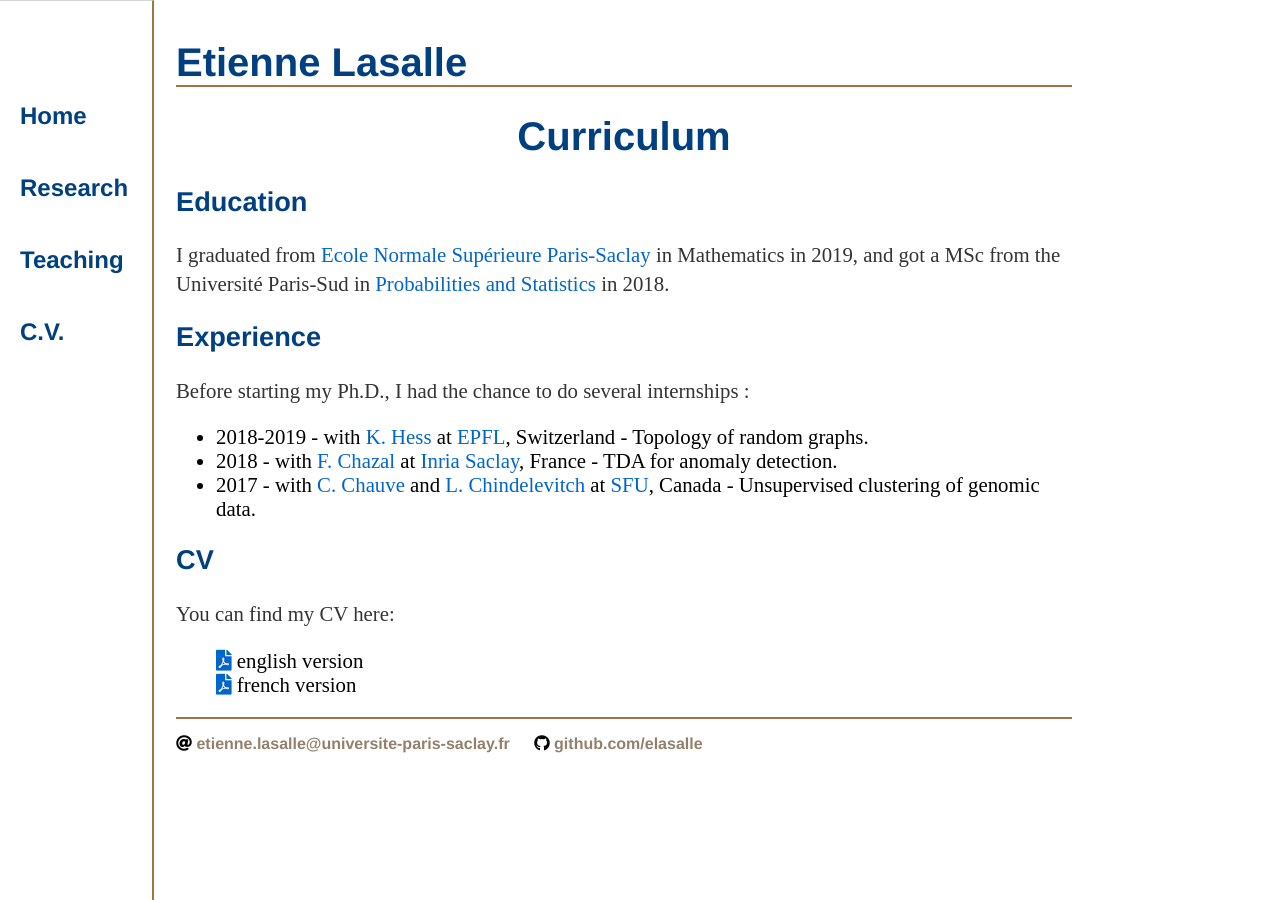
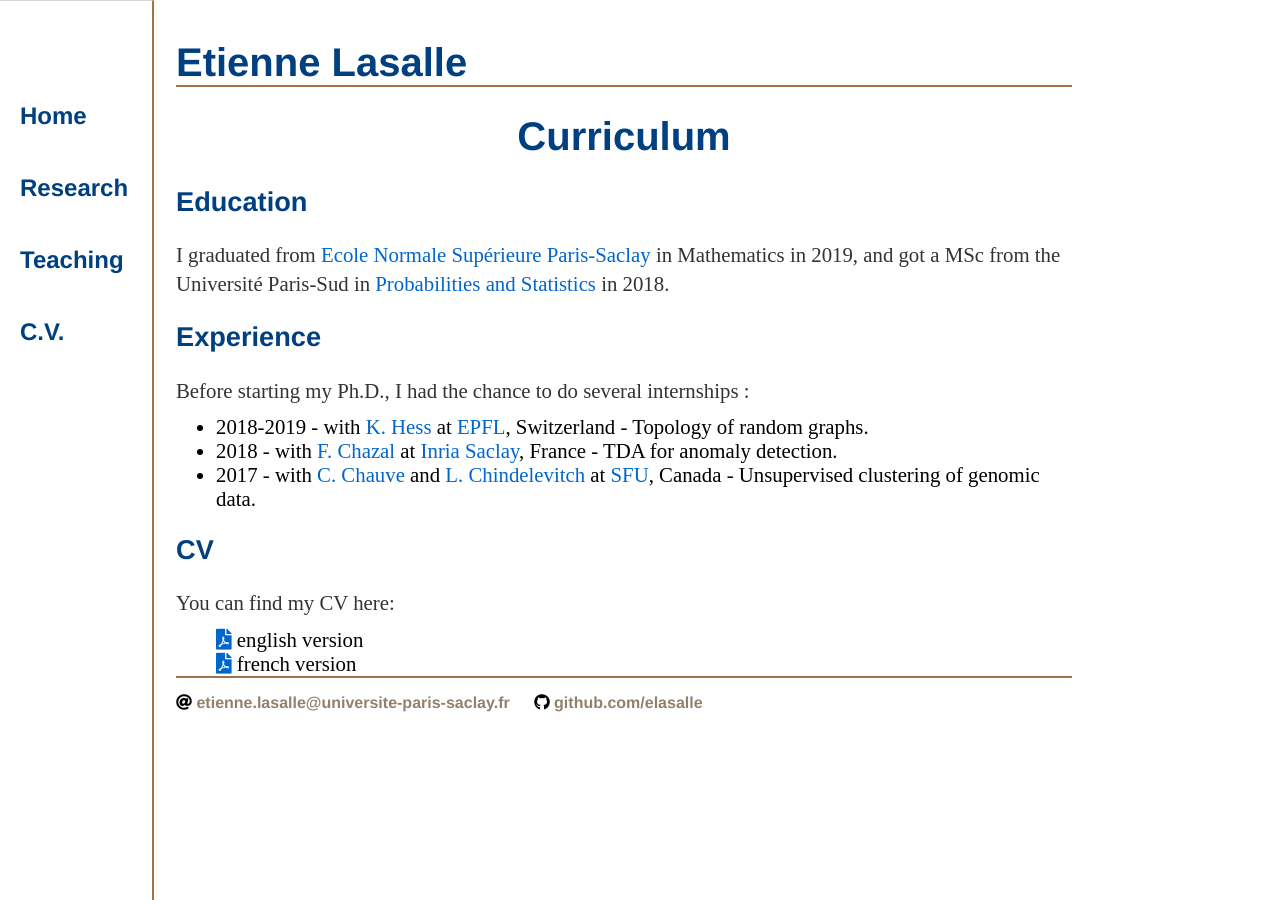
Before and after one commit to elasalle/elasalle.github.io, a Jekyll site: the page built from cv/index.html, in a window 1280 px wide. Built offline with Jekyll 4.4.1, drawn with Linux system fonts in a browser that asks for light colours.

Commit message:
remove margins for ul

```diff
--- a/cv/index.html
+++ b/cv/index.html
@@ -12,7 +12,7 @@ title: Etienne Lasalle, CV
 
 	<h2 class="title2">Experience</h2>
     <p class="normalsize"> Before starting my Ph.D., I had the chance to do several internships : </p>
-    <ul class="normalsize">
+    <ul class="normalsize nomargin">
         <li>2018-2019  -  with <a href="https://www.epfl.ch/labs/hessbellwald-lab/hessbellwald/">K. Hess</a> at <a href="https://www.epfl.ch/">EPFL</a>, Switzerland  -  Topology of random graphs. </li>
         <li>2018  -  with <a href="https://geometrica.saclay.inria.fr/team/Fred.Chazal/">F. Chazal</a> at <a href="https://www.inria.fr/fr/centre-inria-saclay-ile-de-france">Inria Saclay</a>, France  -  TDA for anomaly detection. </li>
         <li>2017  -  with <a href=http://www.cecm.sfu.ca/~cchauve/">C. Chauve</a> and <a href="http://www.sfu.ca/~leonid/#/home">L. Chindelevitch</a> at <a href="https://www.sfu.ca/">SFU</a>, Canada  -  Unsupervised clustering of genomic data. </li>
@@ -20,7 +20,7 @@ title: Etienne Lasalle, CV
 
     <h2 class="title2">CV</h2>
 	<p class="normalsize">You can find my CV here: </p>
-	<ul class="normalsize noitem">
+	<ul class="normalsize noitem nomargin">
         	<li> <a href="CV_etienne_lasalle_en.pdf"><i class="fas fa-file-pdf"></i></a> english version</li>
         	<li> <a href="CV_etienne_lasalle_fr.pdf"><i class="fas fa-file-pdf"></i></a> french version</li>
 	</ul>
```
